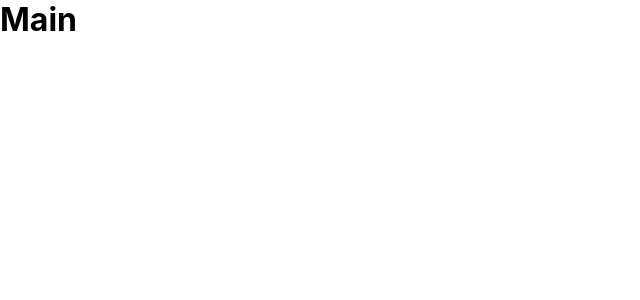
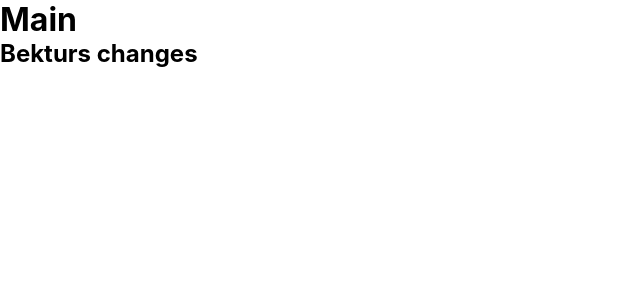
Before and after one commit to altynovbayel/final-project, a React (Create React App) app: page / in a window 1280 px wide. Shown: the top 300 px of the page, without its empty margins (0-640 px from the left). Built offline with nearby package versions, Linux system fonts and the light colour scheme.

Commit message:
bektur: test

```diff
--- a/src/pages/Main/index.jsx
+++ b/src/pages/Main/index.jsx
@@ -4,6 +4,7 @@ function Main() {
   return (
     <div>
       <h1>Main</h1>
+      <h2>Bekturs changes</h2>
     </div>
   );
 }
```
